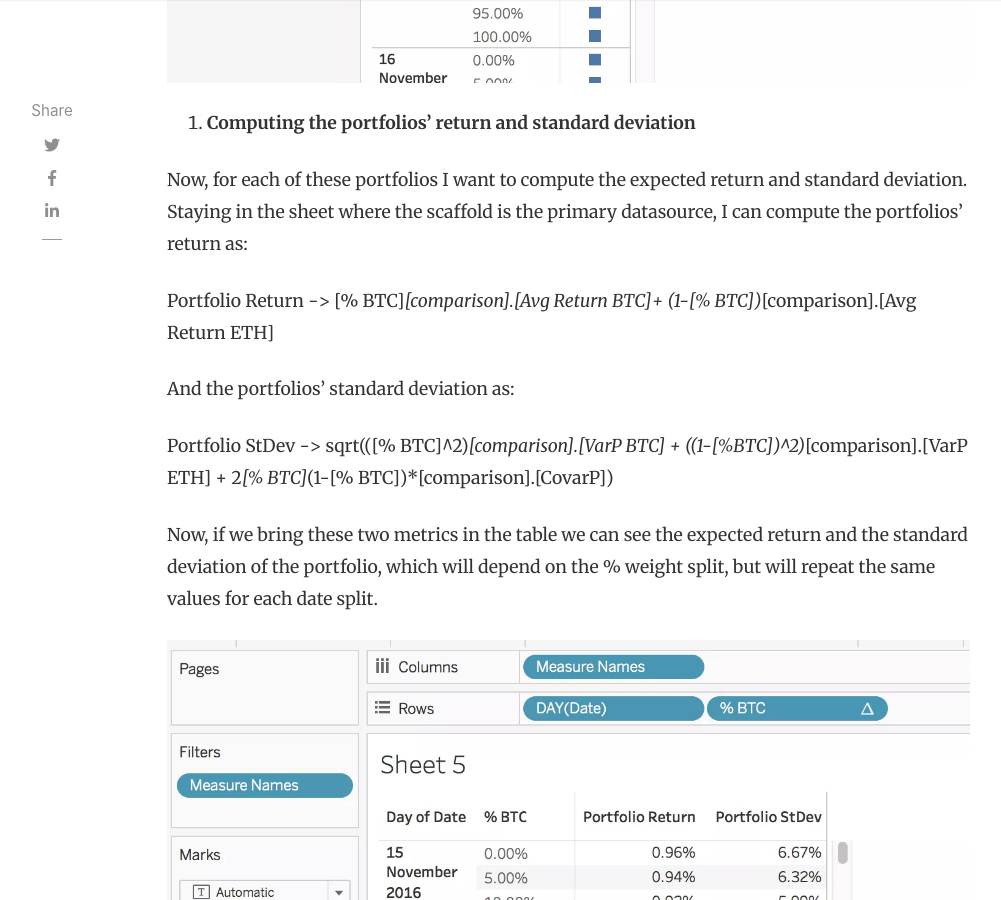
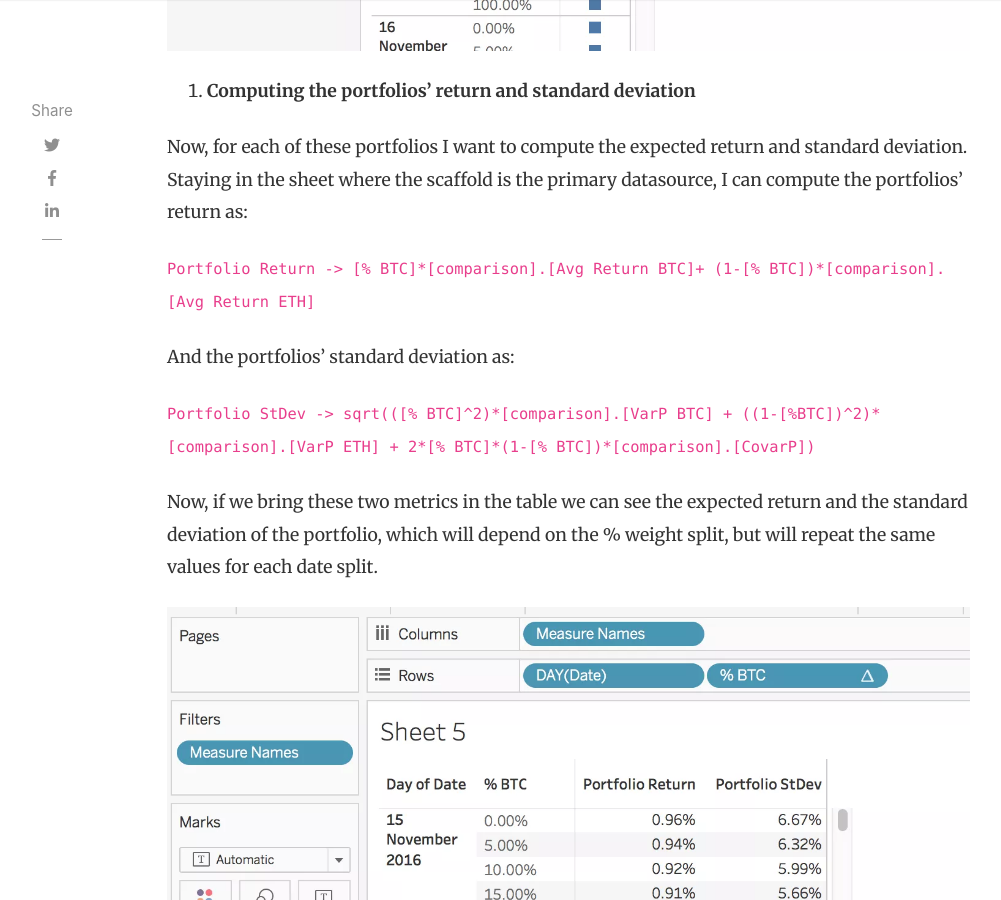
Before and after one commit to Nicco-Cirone/blog, a Jekyll site: the page built from _posts/2017-11-19-capm-financial-model-in-tableau-efficient-frontier-for-a-two-assets-portfolio.md, in a window 1280 px wide and 900 px high, scrolled down 7564 px. Shown: the whole window, without its empty margins (118-1119 px from the left). Built offline with Jekyll 4.4.1, drawn with Linux system fonts in a browser that asks for light colours; nearby versions of some CDN libraries; comment, search, counter and statistics services are not loaded; some of the changed text lies outside the part shown.

Commit message:
Update 2017-11-19-capm-financial-model-in-tableau-efficient-frontier-for-a-two-assets-portfolio.md

```diff
--- a/_posts/2017-11-19-capm-financial-model-in-tableau-efficient-frontier-for-a-two-assets-portfolio.md
+++ b/_posts/2017-11-19-capm-financial-model-in-tableau-efficient-frontier-for-a-two-assets-portfolio.md
@@ -9,9 +9,8 @@ image: assets/uploads/capm-efficient-frontier-with-two-assets2.webp
 
 This month I am working with financial data, so I thought it was a good idea to refresh my financial mathematics knowledge replicating some simple Capital Asset Pricing Modelling (CAPM) in Tableau. The CAPM is a set of mathematic rules used to price assets, based on the general idea that for an investment to be worth it, its risk must be rewarded by an appropriate rate of return. In this blog, I will show how to use Tableau to build the simplest CAPM model: the Efficient Frontier for a two-assets portfolio.
 
-[caption id="attachment\_2186" align="alignnone" width="2000"][![CAPM Efficient Frontier with two assets]({{ site.baseurl }}/assets/uploads/capm-efficient-frontier-with-two-assets2.webp)](https://public.tableau.com/views/CAPMEfficientFrontierforatwo-assetsportfolio/CAPMEfficientFrontierforatwo-assetsportfolio?:embed=y&:display_count=yes&publish=yes) [Click to go to the downloadable Tableau workbook](https://public.tableau.com/views/CAPMEfficientFrontierforatwo-assetsportfolio/CAPMEfficientFrontierforatwo-assetsportfolio?:embed=y&:display_count=yes&publish=yes)[/caption]
-
-
+[![CAPM Efficient Frontier with two assets]({{ site.baseurl }}/assets/uploads/capm-efficient-frontier-with-two-assets2.webp)](https://public.tableau.com/views/CAPMEfficientFrontierforatwo-assetsportfolio/CAPMEfficientFrontierforatwo-assetsportfolio?:embed=y&:display_count=yes&publish=yes)
+[Click to go to the downloadable Tableau workbook](https://public.tableau.com/views/CAPMEfficientFrontierforatwo-assetsportfolio/CAPMEfficientFrontierforatwo-assetsportfolio?:embed=y&:display_count=yes&publish=yes)
 
 In Financial Modelling, the Efficient Frontier is that set of portfolios that maximize the expected return, given a certain amount of risk. In other words, if a portfolio is efficient, there is no other portfolio with the same expected return and lower risk.
 
@@ -27,13 +26,14 @@ Let’s start!
 
 The first step is computing the continuously compounded returns of the two assets over time. Here, I am using daily prices of BTC and ETH, but you can use monthly adjusted stock prices. For each period in time, we want to compute the natural logarithm of the ratio between current price and previous price. To do so, we write our first two table calculations:
 
-Return BTC -> ln(sum([BTC])/lookup(sum([BTC]),-1))
+`Return BTC -> ln(sum([BTC])/lookup(sum([BTC]),-1))`
 
-Return ETH -> ln(sum([ETH])/lookup(sum([ETH]),-1))
+`Return ETH -> ln(sum([ETH])/lookup(sum([ETH]),-1))`
 
 We can then build a table and check that we are getting the right results.
 
 ![1. Returns]({{ site.baseurl }}/assets/uploads/1-returns.webp)
+
 2.  **Computing the assets expected returns and risk**
 
 
@@ -41,19 +41,19 @@ Because we are using the historical distribution to infer the performance of an
 
 In Tableau, we need to compute those two metrics across the whole returns that we have found in step 1. We can use the following calcs (repeated for BTC and ETH):
 
-Avg Return BTC -> window\_avg([Return BTC])
+`Avg Return BTC -> window\_avg([Return BTC])`
 
-VarP BTC -> window\_varp([Return BTC])
+`VarP BTC -> window\_varp([Return BTC])`
 
-StDevP BTC -> window\_stdevp([Return BTC])
+`StDevP BTC -> window\_stdevp([Return BTC])`
 
 Note that we use VarP and StDevP, as we assume the set of historical prices represents the whole distribution of the two measures. We also need another fundamental metric, which is the covariance between the two assets:
 
-CovarP -> WINDOW\_COVARP([Return BTC],[Return ETH])
+`CovarP -> WINDOW\_COVARP([Return BTC],[Return ETH])`
 
 This is a measure of how similar the two stocks behave, and can also be normalized into a (-1,1) correlation index using:
 
-Correlation -> WINDOW\_CORR([Return BTC],[Return ETH])
+`Correlation -> WINDOW\_CORR([Return BTC],[Return ETH])`
 
 ![2. Returns and mtrics]({{ site.baseurl }}/assets/uploads/2-returns-and-mtrics.webp)
 3.  **Building the scaffold of example portfolios**
@@ -71,27 +71,28 @@ For each date, I now have a complete set of portfolios, where the weight of an a
 
 The last step I need here, is to build a table calculation that will make use of these bins to trigger data densification, because I can’t use bins in the calculations I will need further on. If we assume the bins we generated are the fraction of the portfolio invested in BTC, we can then write the following calculated field:
 
-% BTC -> PREVIOUS\_VALUE(-0.05)+0.05
+`% BTC -> PREVIOUS\_VALUE(-0.05)+0.05`
 
 and compute it by the bins, which we can now move to the detail shelf.
 
 ![5. Table Calc]({{ site.baseurl }}/assets/uploads/5-table-calc.webp)
+
 4.  **Computing the portfolios’ return and standard deviation**
 
 
 Now, for each of these portfolios I want to compute the expected return and standard deviation. Staying in the sheet where the scaffold is the primary datasource, I can compute the portfolios’ return as:
 
-Portfolio Return -> [% BTC]*[comparison].[Avg Return BTC]+ (1-[% BTC])*[comparison].[Avg Return ETH]
+`Portfolio Return -> [% BTC]*[comparison].[Avg Return BTC]+ (1-[% BTC])*[comparison].[Avg Return ETH]`
 
 And the portfolios’ standard deviation as:
 
-Portfolio StDev -> sqrt(([% BTC]^2)*[comparison].[VarP BTC] + ((1-[%BTC])^2)*[comparison].[VarP ETH] + 2*[% BTC]*(1-[% BTC])*[comparison].[CovarP])
+`Portfolio StDev -> sqrt(([% BTC]^2)*[comparison].[VarP BTC] + ((1-[%BTC])^2)*[comparison].[VarP ETH] + 2*[% BTC]*(1-[% BTC])*[comparison].[CovarP])`
 
 Now, if we bring these two metrics in the table we can see the expected return and the standard deviation of the portfolio, which will depend on the % weight split, but will repeat the same values for each date split.
 
 ![6. Return and StDev on bins]({{ site.baseurl }}/assets/uploads/6-return-and-stdev-on-bins.webp)
+
 5.  **Build the frontier**
-
 
 To build the frontier, we start moving the Portfolio Return calculation on rows, and the Portfolio StDev on columns. We then can remove the % BTC field from rows, and because we have the bins in the details shelf, the curves will now appear, split by date.
 
@@ -106,8 +107,8 @@ When we are done, we can move Date in the details shelf and we have our plot of
 The convex line that passes through them is the set of all feasible portfolios (without shorts and leverage).
 
 ![8. Frontier]({{ site.baseurl }}/assets/uploads/8-frontier.webp)
+
 6.  **Final adjustments**
-
 
 In the final version of my chart, I coloured in black the efficient frontier – which is the part of the chart that maximises return, given the same amount of risk – and in red the rest of the chart. This is because every portfolio on the ‘red’ part of the chart will not be efficient, as there will be a portfolio with the same risk, but better return.
 
@@ -115,8 +116,8 @@ The portfolio that sits at the extreme left of the curve is the minimum standard
 
 To find the efficient frontier, I wrote the following calculations:
 
-Return of the minimum st dev portfolio -> window\_max(iif([Portfolio StDev]=window\_min([Portfolio StDev]),[Portfolio Return],null))
+`Return of the minimum st dev portfolio -> window\_max(iif([Portfolio StDev]=window\_min([Portfolio StDev]),[Portfolio Return],null))`
 
-Return above Min StDev Portfolio -> [Portfolio Return]>=[! Return of the minimum st dev portfolio]
+`Return above Min StDev Portfolio -> [Portfolio Return]>=[! Return of the minimum st dev portfolio]`
 
 Where an investor decides to place their portfolio on the efficient curve, depends on how risk prone he or she is, and how much risk is willing to accept for a higher return.
```
